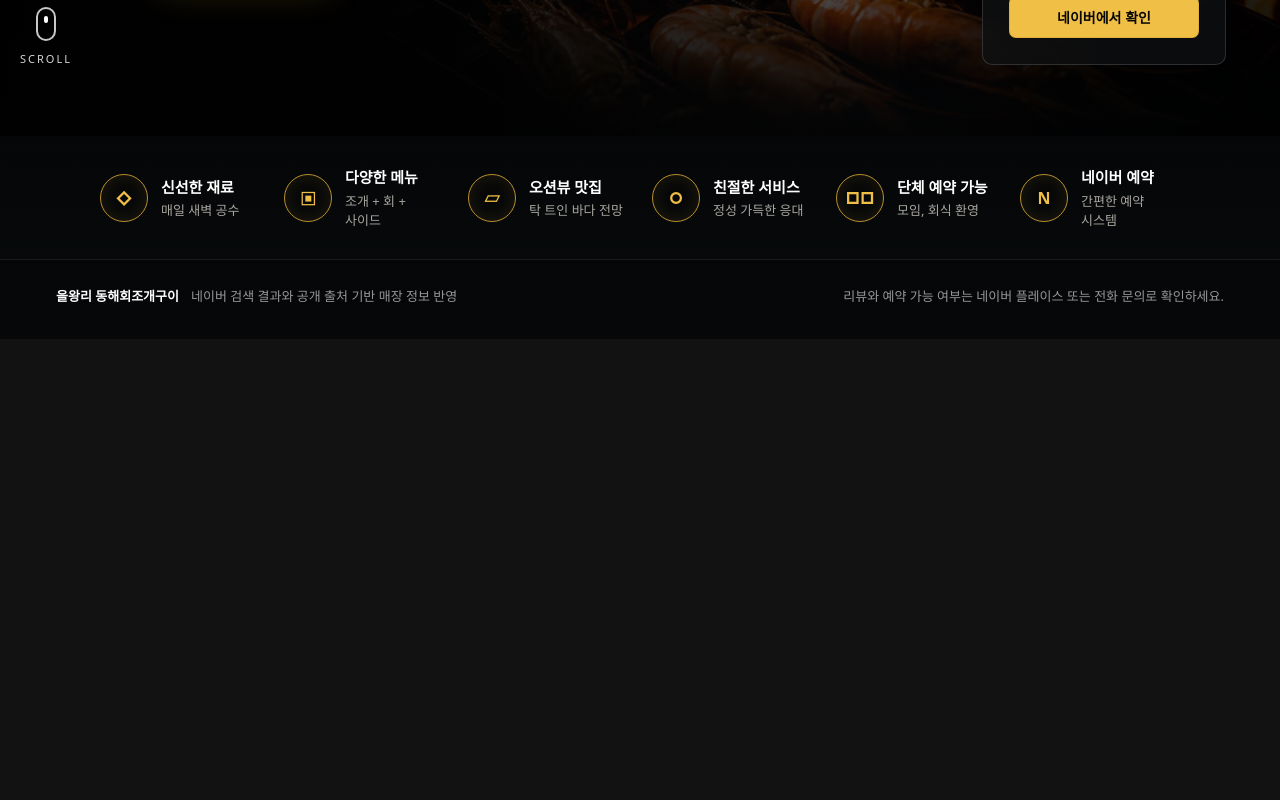
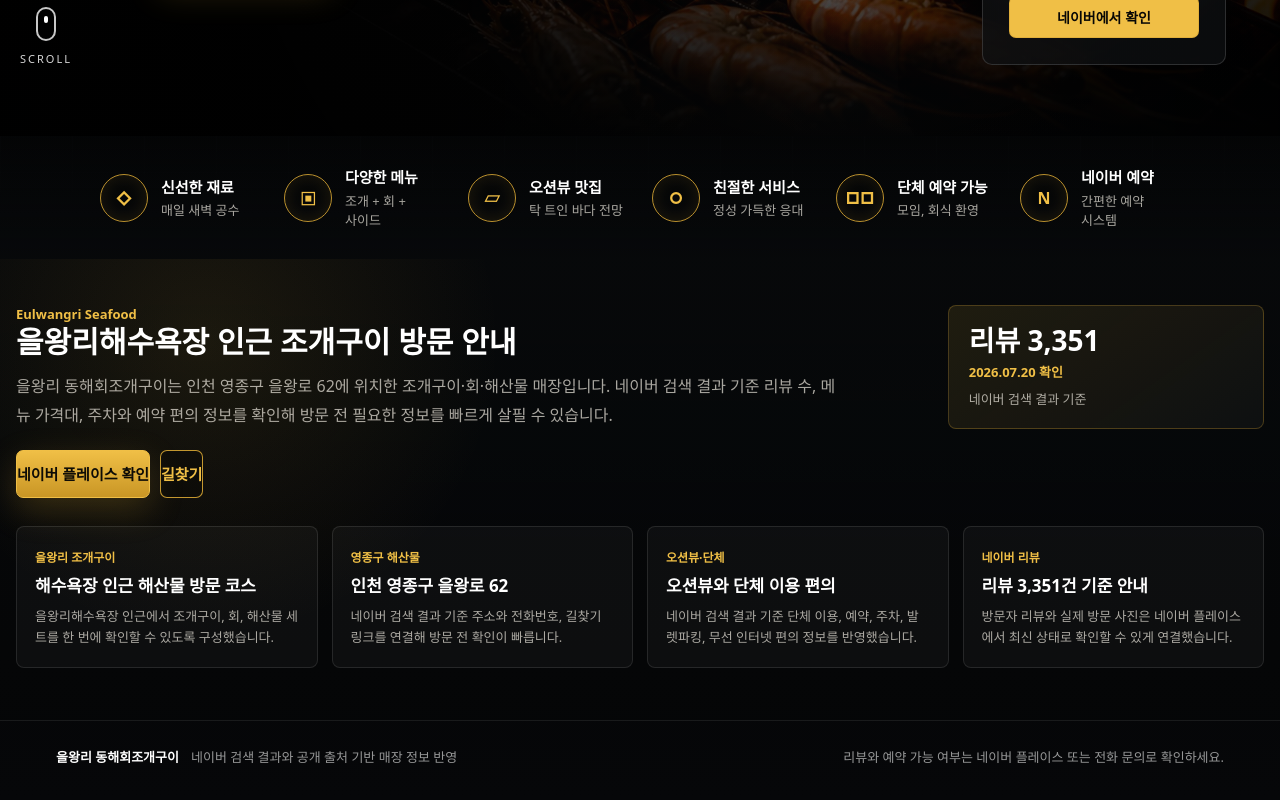
Before and after one commit to sungjun7675/eulwangri-donghae-homepage, a React (Vite) app: page / in a window 1280 px wide. Shown: the part 548-1348 px from the top of the page. Before the commit the page ends 887 px from the top, so only its background shows below. Built offline with nearby package versions, Linux system fonts and the light colour scheme.

Commit message:
Enhance local SEO and launch readiness

```diff
--- a/public/sw.js
+++ b/public/sw.js
@@ -1,4 +1,4 @@
-const CACHE_NAME = "donghae-homepage-v3";
+const CACHE_NAME = "donghae-homepage-v4";
 
 self.addEventListener("install", (event) => {
   event.waitUntil(
--- a/src/components/sections/GallerySection.jsx
+++ b/src/components/sections/GallerySection.jsx
@@ -10,15 +10,20 @@
         </div>
         <div className="gallery-grid">
           {galleryItems.map((item) => (
+            <figure className="gallery-card" key={item.name}>
               <img
                 className="gallery-tile"
-              key={item.name}
                 src={item.image}
                 alt={item.alt}
                 loading="lazy"
                 decoding="async"
                 style={{ objectPosition: item.imagePosition }}
               />
+              <figcaption>
+                <strong>{item.name}</strong>
+                <span>{item.caption}</span>
+              </figcaption>
+            </figure>
           ))}
         </div>
       </div>
--- /dev/null
+++ b/src/components/sections/LocalInfoSection.jsx
@@ -0,0 +1,43 @@
+import { localSeoItems, reviewSummary, siteInfo } from "../../data/siteData.js";
+
+export default function LocalInfoSection() {
+  return (
+    <section className="local-info-section" aria-labelledby="local-info-title">
+      <div className="container local-info-inner">
+        <div className="local-info-copy">
+          <p className="section-eyebrow">Eulwangri Seafood</p>
+          <h2 id="local-info-title">을왕리해수욕장 인근 조개구이 방문 안내</h2>
+          <p>
+            을왕리 동해회조개구이는 인천 영종구 을왕로 62에 위치한 조개구이·회·해산물
+            매장입니다. 네이버 검색 결과 기준 리뷰 수, 메뉴 가격대, 주차와 예약 편의 정보를
+            확인해 방문 전 필요한 정보를 빠르게 살필 수 있습니다.
+          </p>
+          <div className="local-info-actions">
+            <a className="button button-solid" href={siteInfo.naverPlaceUrl} target="_blank" rel="noreferrer">
+              네이버 플레이스 확인
+            </a>
+            <a className="button button-outline" href={siteInfo.directionsUrl} target="_blank" rel="noreferrer">
+              길찾기
+            </a>
+          </div>
+        </div>
+
+        <div className="local-info-summary" aria-label="네이버 기준 핵심 정보">
+          <strong>{reviewSummary.headline}</strong>
+          <span>{reviewSummary.status}</span>
+          <small>{reviewSummary.totalLabel}</small>
+        </div>
+
+        <div className="local-info-grid">
+          {localSeoItems.map((item) => (
+            <article key={item.label}>
+              <span>{item.label}</span>
+              <h3>{item.title}</h3>
+              <p>{item.description}</p>
+            </article>
+          ))}
+        </div>
+      </div>
+    </section>
+  );
+}
--- a/src/components/sections/ReservationSection.jsx
+++ b/src/components/sections/ReservationSection.jsx
@@ -1,4 +1,4 @@
-import { siteInfo, visitChecklist } from "../../data/siteData.js";
+import { reviewSummary, siteInfo, visitChecklist } from "../../data/siteData.js";
 
 export default function ReservationSection() {
   return (
@@ -8,9 +8,14 @@
           <p className="section-eyebrow">예약 안내</p>
           <h2 id="reservation-title">네이버 플레이스에서 예약 정보를 확인하세요</h2>
           <p>
-            공개 출처에서 확인한 네이버 플레이스 링크를 연결했습니다. 출발 전 영업시간과 예약
-            가능 여부는 전화로 한 번 더 확인하는 구성이 안전합니다.
+            네이버 검색 결과 기준 예약, 주차, 발렛파킹, 단체 이용 정보를 확인했습니다. 출발 전
+            당일 영업 상태와 예약 가능 여부는 네이버 플레이스 또는 전화로 확인하세요.
           </p>
+          <div className="reservation-meta-row" aria-label="방문 전 확인 정보">
+            <span>{reviewSummary.headline}</span>
+            <span>주차·발렛파킹</span>
+            <span>단체·예약 가능</span>
+          </div>
         </div>
         <div className="reservation-actions">
           <a
@@ -19,10 +24,10 @@
             target="_blank"
             rel="noreferrer"
           >
-            네이버에서 확인
+            네이버 예약·리뷰 확인
           </a>
           <a className="button button-outline" href={`tel:${siteInfo.phone.replaceAll("-", "")}`}>
-            전화 문의
+            전화로 영업 확인
           </a>
         </div>
         <div className="visit-check-grid">
--- a/src/data/siteData.js
+++ b/src/data/siteData.js
@@ -60,6 +60,33 @@
   { label: "친절한 서비스", description: "정성 가득한 응대", icon: "service" },
   { label: "단체 예약 가능", description: "모임, 회식 환영", icon: "group" },
   { label: "네이버 예약", description: "간편한 예약 시스템", icon: "naver" },
+];
+
+export const localSeoItems = [
+  {
+    label: "을왕리 조개구이",
+    title: "해수욕장 인근 해산물 방문 코스",
+    description:
+      "을왕리해수욕장 인근에서 조개구이, 회, 해산물 세트를 한 번에 확인할 수 있도록 구성했습니다.",
+  },
+  {
+    label: "영종구 해산물",
+    title: "인천 영종구 을왕로 62",
+    description:
+      "네이버 검색 결과 기준 주소와 전화번호, 길찾기 링크를 연결해 방문 전 확인이 빠릅니다.",
+  },
+  {
+    label: "오션뷰·단체",
+    title: "오션뷰와 단체 이용 편의",
+    description:
+      "네이버 검색 결과 기준 단체 이용, 예약, 주차, 발렛파킹, 무선 인터넷 편의 정보를 반영했습니다.",
+  },
+  {
+    label: "네이버 리뷰",
+    title: "리뷰 3,351건 기준 안내",
+    description:
+      "방문자 리뷰와 실제 방문 사진은 네이버 플레이스에서 최신 상태로 확인할 수 있게 연결했습니다.",
+  },
 ];
 
 export const storeHighlights = [
@@ -160,24 +187,28 @@
 export const galleryItems = [
   {
     name: "조개구이 한상",
+    caption: "불판 위에서 즐기는 을왕리 조개구이 대표 이미지",
     image: heroImage,
     alt: "불판 위 조개구이 한상 사진",
     imagePosition: "center",
   },
   {
     name: "회 한 접시",
+    caption: "회와 해산물 세트 구성을 함께 확인할 수 있는 메뉴 사진",
     image: sashimiImage,
     alt: "접시에 담긴 회 사진",
     imagePosition: "center",
   },
   {
     name: "치즈 가리비",
+    caption: "네이버 메뉴에 노출된 조개+치즈가리비 세트와 어울리는 메뉴 사진",
     image: grilledScallopImage,
     alt: "불판 위 치즈 가리비 사진",
     imagePosition: "center",
   },
   {
     name: "해물칼국수",
+    caption: "해산물 식사 메뉴를 찾는 방문자를 위한 식사 사진",
     image: seafoodKalguksuImage,
     alt: "해물칼국수 사진",
     imagePosition: "center",
--- a/src/pages/Home.jsx
+++ b/src/pages/Home.jsx
@@ -1,5 +1,6 @@
 import GallerySection from "../components/sections/GallerySection.jsx";
 import HeroSection from "../components/sections/HeroSection.jsx";
+import LocalInfoSection from "../components/sections/LocalInfoSection.jsx";
 import MapSection from "../components/sections/MapSection.jsx";
 import MenuSection from "../components/sections/MenuSection.jsx";
 import NoticeSection from "../components/sections/NoticeSection.jsx";
@@ -56,6 +57,7 @@
     <>
       <HeroSection />
       <ReviewSection />
+      <LocalInfoSection />
     </>
   );
 }
--- a/src/styles/global.css
+++ b/src/styles/global.css
@@ -730,6 +730,117 @@
   font-size: 13px;
 }
 
+.local-info-section {
+  padding: 46px 0 52px;
+  background:
+    radial-gradient(circle at 16% 18%, rgba(216, 167, 53, 0.1), transparent 26%),
+    linear-gradient(180deg, rgba(8, 10, 12, 0.74), rgba(5, 6, 7, 0.96));
+}
+
+.local-info-inner {
+  display: grid;
+  grid-template-columns: minmax(0, 1.2fr) minmax(220px, 0.42fr);
+  gap: 28px;
+  align-items: start;
+}
+
+.local-info-copy,
+.local-info-summary,
+.local-info-grid article {
+  min-width: 0;
+}
+
+.local-info-copy h2,
+.local-info-copy p {
+  margin: 0;
+}
+
+.local-info-copy h2 {
+  max-width: 720px;
+  color: #fff;
+  font-size: 30px;
+  line-height: 1.25;
+  word-break: keep-all;
+}
+
+.local-info-copy > p:not(.section-eyebrow) {
+  max-width: 820px;
+  margin-top: 12px;
+  color: var(--color-muted);
+  line-height: 1.8;
+}
+
+.local-info-actions {
+  display: flex;
+  flex-wrap: wrap;
+  gap: 10px;
+  margin-top: 20px;
+}
+
+.local-info-summary {
+  display: grid;
+  gap: 8px;
+  padding: 20px;
+  border: 1px solid rgba(216, 167, 53, 0.28);
+  border-radius: 8px;
+  background:
+    linear-gradient(145deg, rgba(216, 167, 53, 0.12), rgba(255, 255, 255, 0.028)),
+    rgba(8, 10, 12, 0.82);
+}
+
+.local-info-summary strong {
+  color: #fff;
+  font-size: 28px;
+  line-height: 1;
+}
+
+.local-info-summary span {
+  color: var(--color-gold-bright);
+  font-size: 13px;
+  font-weight: 900;
+}
+
+.local-info-summary small {
+  color: var(--color-muted);
+  font-size: 13px;
+}
+
+.local-info-grid {
+  grid-column: 1 / -1;
+  display: grid;
+  grid-template-columns: repeat(4, minmax(0, 1fr));
+  gap: 14px;
+}
+
+.local-info-grid article {
+  padding: 18px;
+  border: 1px solid rgba(255, 255, 255, 0.1);
+  border-radius: 8px;
+  background: rgba(255, 255, 255, 0.035);
+}
+
+.local-info-grid span {
+  display: inline-flex;
+  color: var(--color-gold-bright);
+  font-size: 12px;
+  font-weight: 900;
+}
+
+.local-info-grid h3 {
+  margin: 8px 0 0;
+  color: #fff;
+  font-size: 17px;
+  line-height: 1.35;
+  word-break: keep-all;
+}
+
+.local-info-grid p {
+  margin: 8px 0 0;
+  color: var(--color-muted);
+  font-size: 13px;
+  line-height: 1.65;
+}
+
 .dashboard-grid {
   display: grid;
   grid-template-columns: 1.16fr 1fr 0.9fr;
@@ -1368,6 +1479,26 @@
   line-height: 1.7;
 }
 
+.reservation-meta-row {
+  display: flex;
+  flex-wrap: wrap;
+  gap: 8px;
+  margin-top: 16px;
+}
+
+.reservation-meta-row span {
+  display: inline-flex;
+  align-items: center;
+  min-height: 30px;
+  padding: 0 11px;
+  border: 1px solid rgba(216, 167, 53, 0.34);
+  border-radius: 999px;
+  color: var(--color-gold-bright);
+  font-size: 12px;
+  font-weight: 900;
+  background: rgba(216, 167, 53, 0.08);
+}
+
 .reservation-actions {
   display: flex;
   flex-wrap: wrap;
@@ -1382,12 +1513,45 @@
   margin-top: 18px;
 }
 
+.gallery-card {
+  position: relative;
+  min-width: 0;
+  min-height: 180px;
+  margin: 0;
+  overflow: hidden;
+  border: 1px solid rgba(255, 255, 255, 0.12);
+  border-radius: 8px;
+  background: rgba(255, 255, 255, 0.035);
+}
+
 .gallery-tile {
   width: 100%;
+  height: 100%;
   min-height: 180px;
-  border: 1px solid rgba(255, 255, 255, 0.12);
-  border-radius: 8px;
   object-fit: cover;
+}
+
+.gallery-card figcaption {
+  position: absolute;
+  right: 0;
+  bottom: 0;
+  left: 0;
+  display: grid;
+  gap: 4px;
+  padding: 40px 14px 14px;
+  background: linear-gradient(180deg, transparent, rgba(2, 3, 4, 0.88));
+}
+
+.gallery-card figcaption strong {
+  color: #fff;
+  font-size: 15px;
+  line-height: 1.2;
+}
+
+.gallery-card figcaption span {
+  color: rgba(246, 241, 232, 0.72);
+  font-size: 12px;
+  line-height: 1.45;
 }
 
 .notice-inner {
@@ -1966,6 +2130,18 @@
     gap: 18px;
   }
 
+  .local-info-inner {
+    grid-template-columns: 1fr;
+  }
+
+  .local-info-summary {
+    width: min(100%, 360px);
+  }
+
+  .local-info-grid {
+    grid-template-columns: repeat(2, minmax(0, 1fr));
+  }
+
   .subpage-view {
     padding-top: 118px;
   }
@@ -2156,6 +2332,23 @@
     grid-template-columns: 1fr;
   }
 
+  .local-info-section {
+    padding: 34px 0 38px;
+  }
+
+  .local-info-copy h2 {
+    font-size: 25px;
+  }
+
+  .local-info-actions {
+    display: grid;
+    grid-template-columns: 1fr;
+  }
+
+  .local-info-actions .button {
+    width: 100%;
+  }
+
   .subpage-view {
     padding: 108px 0 34px;
   }
@@ -2180,6 +2373,25 @@
   .menu-list,
   .gallery-grid {
     grid-template-columns: 1fr 1fr;
+  }
+
+  .local-info-grid {
+    grid-template-columns: 1fr;
+  }
+
+  .gallery-card {
+    min-height: 0;
+  }
+
+  .gallery-tile {
+    aspect-ratio: 1.18;
+    min-height: 150px;
+  }
+
+  .gallery-card figcaption {
+    position: static;
+    padding: 12px;
+    background: rgba(6, 7, 8, 0.94);
   }
 
   .menu-detail-grid {
```
Also changed, not shown: src/components/common/MobileActionBar.jsx (+14 -4 lines), 3 other files (tests, documents, lock files or other folders). Lines whose indentation alone changed are shown as unchanged.
